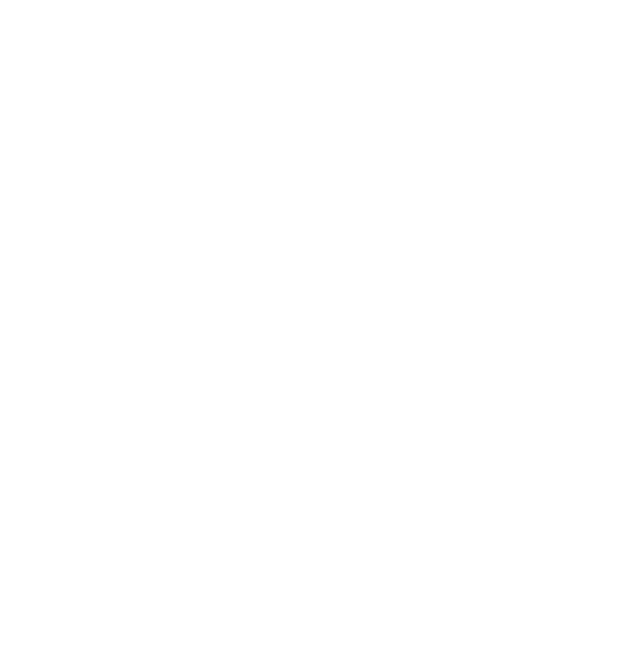
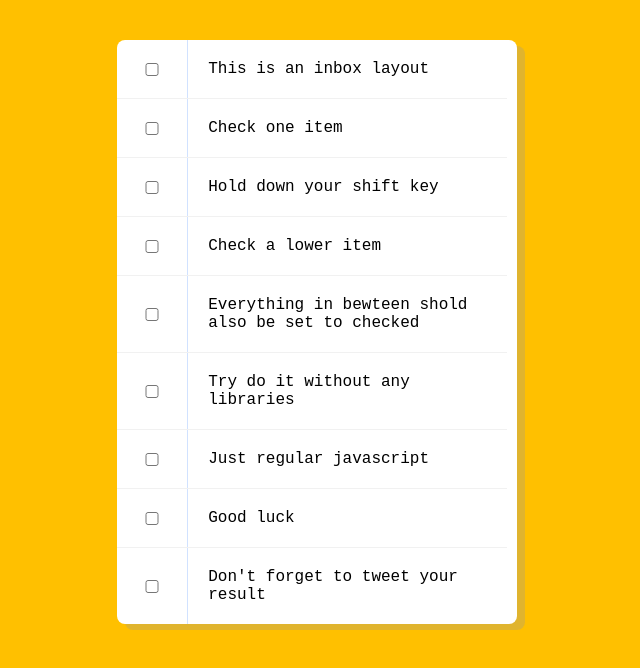
Before and after one commit to Jishenshen/JavaSript30-Challenge, a plain HTML site: page 10-Hold Shift and Check Checkboxes/index.html in a window 1280 px wide. Shown: the whole page, without its empty margins (323-963 px from the left). Drawn offline with Linux system fonts and the light colour scheme.

Commit message:
almost complete day10

```diff
--- a/10-Hold Shift and Check Checkboxes/index.html
+++ b/10-Hold Shift and Check Checkboxes/index.html
@@ -7,6 +7,48 @@
       <link rel="stylesheet" href="style.css" />
     </head>
     <body>
+      <div class="container">
+        <div class="item">
+          <input type="checkbox"  />
+          <p class="content">This is an inbox layout</p>
+        </div>
+        <div class="item">
+          <input type="checkbox" />
+          <p class="content">Check one item</p>
+        </div>
+        <div class="item">
+          <input type="checkbox"  />
+          <p class="content">Hold down your shift key</p>
+        </div>
+        <div class="item">
+          <input type="checkbox"  />
+          <p class="content">Check a lower item</p>
+        </div>
+
+        <div class="item">
+          <input type="checkbox"  />
+          <p class="content">
+            Everything in bewteen shold also be set to checked
+          </p>
+        </div>
+        <div class="item">
+          <input type="checkbox"  />
+          <p class="content">Try do it without any libraries</p>
+        </div>
+        <div class="item">
+          <input type="checkbox"  />
+          <p class="content">Just regular javascript</p>
+        </div>
+        <div class="item">
+          <input type="checkbox"  />
+          <p class="content">Good luck</p>
+        </div>
+        <div class="item">
+          <input type="checkbox" />
+          <p class="content">Don't forget to tweet your result</p>
+        </div>
+      </div>
       <script src="utilize.js"></script>
     </body>
   </html>
+</html>
--- a/10-Hold Shift and Check Checkboxes/style.css
+++ b/10-Hold Shift and Check Checkboxes/style.css
@@ -1,8 +1,61 @@
 * {
   padding: 0;
   margin: 0;
+  box-sizing: border-box;
 }
 
 li {
   list-style: none;
 }
+html {
+  font-size: 10px;
+  font-family: monospace;
+}
+body {
+  background-color: #ffc000;
+}
+
+.container {
+  display: flex;
+  flex-direction: column;
+  background-color: white;
+  width: 400px;
+  min-height: 50vh;
+  margin: 0 auto;
+  margin-top: 40px;
+  border-radius: 8px;
+  box-shadow: 8px 6px rgba(153, 153, 153, 0.3);
+}
+
+.item {
+  display: flex;
+  align-items: center;
+  margin-right: 10px;
+  border-bottom: 1px solid #f1f1f1;
+}
+
+.item:last-child {
+  border-bottom: 0;
+}
+
+input {
+  align-items: center;
+  width: 18%;
+}
+
+input[type="checkbox"]:checked + p {
+  background-color: #f9f9f9;
+  text-decoration: line-through;
+  font-style: italic;
+  color: grey;
+}
+
+p {
+  font-size: 1.6em;
+  border-left: 1px solid #d1e2ff;
+  text-align: left;
+  flex: 1;
+  padding: 20px;
+  transition: background 0.2;
+  /* what is transition used for? */
+}
--- a/10-Hold Shift and Check Checkboxes/utilize.js
+++ b/10-Hold Shift and Check Checkboxes/utilize.js
@@ -0,0 +1,27 @@
+const checkboxes = document.querySelectorAll('input[type=checkbox]')
+let lastChecked
+
+function checkHandle (e) {
+  let inBetween = false
+  //   lastChecked = this
+  //check if shiftkey is pressed
+  if (e.shiftKey && this.checked) {
+    checkboxes.forEach(checkbox => {
+      console.log(checkbox)
+      if (checkbox === this || checkbox === lastChecked) {
+        inBetween = !inBetween
+        //console.log('yes')
+      }
+
+      //change the checkedStatus of checkbox
+      if (inBetween) {
+        //console.log('ha')
+        checkbox.checked = true
+      }
+    })
+  }
+  lastChecked = this
+}
+checkboxes.forEach(checkbox => {
+  checkbox.addEventListener('click', checkHandle)
+})
```
Also changed, not shown: 10-Hold Shift and Check Checkboxes/README.md. Lines whose indentation alone changed are shown as unchanged.
